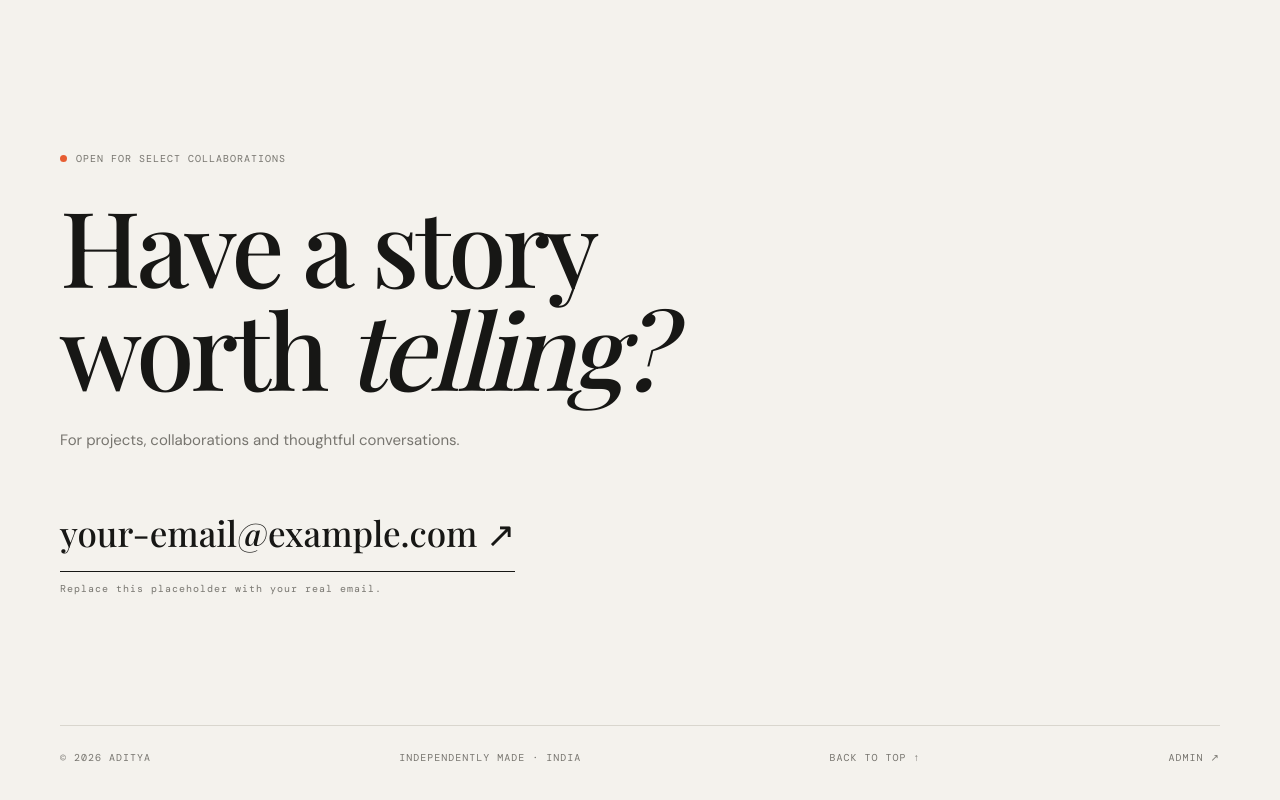
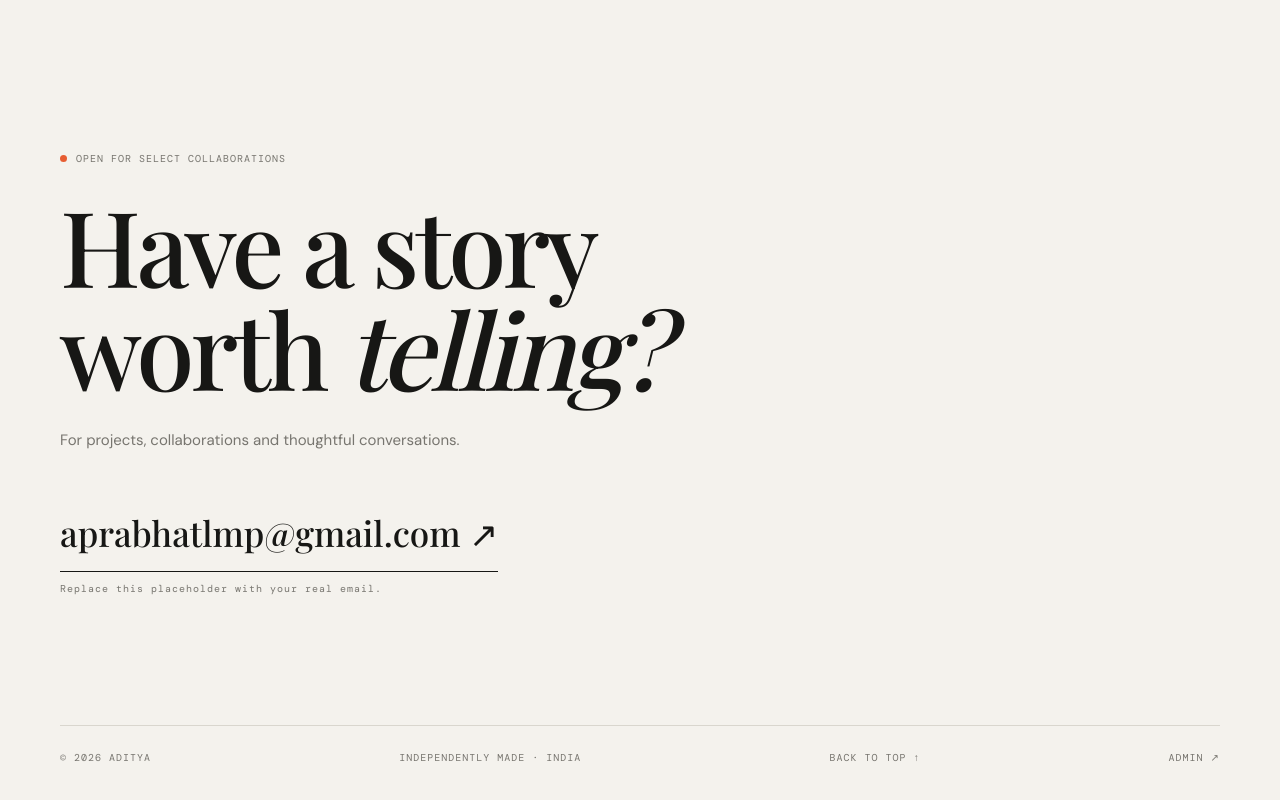
Before and after one commit to Aaditya358/Aaditya358.github.io, a plain HTML site: page index.html in a window 1280 px wide. Shown: the part 4728-5528 px from the top of the page. Drawn offline with nearby package versions, Linux system fonts and the light colour scheme.

Commit message:
Update index.html

```diff
--- a/index.html
+++ b/index.html
@@ -41,7 +41,7 @@ header{height:84px;display:flex;align-items:center;justify-content:space-between
 <section class="page wrap" id="scripts"><div class="eyebrow">ARCHIVE / WRITING</div><h1 class="page-title">Scripts & writing.</h1><p class="intro">Stories shaped for the screen, the voice and the viewer.</p><div class="rows" id="scriptRows"></div></section>
 <section class="page wrap" id="research"><div class="eyebrow">ARCHIVE / RESEARCH</div><h1 class="page-title">Research archive.</h1><p class="intro">Questions, sources and working notes behind the stories.</p><div class="rows" id="researchRows"></div></section>
 <section class="page wrap" id="about"><div class="eyebrow">A LITTLE CONTEXT / ABOUT</div><h1 class="page-title">Thinking in stories.<br><em>Building in visuals.</em></h1><div style="max-width:680px;margin:55px 0 0 auto"><p style="font:24px/1.6 var(--serif)">I'm Aditya, an independent creative working across documentary storytelling, 3D, motion design and visual research.</p><p style="font:20px/1.7 var(--serif)">I enjoy taking complicated subjects, understanding how they work, and finding a clear visual language to explain them. My process moves between research, writing, visual development and post-production.</p><div class="mono">RESEARCH & SCRIPTING　/　BLENDER & 3D　/　AFTER EFFECTS　/　PREMIERE PRO</div></div></section>
-<section class="page wrap" id="contact"><div class="eyebrow">OPEN FOR SELECT COLLABORATIONS</div><h1 class="page-title">Have a story<br>worth <em>telling?</em></h1><p class="intro">For projects, collaborations and thoughtful conversations.</p><a style="font:35px var(--serif);display:inline-block;border-bottom:1px solid;padding:15px 0;margin-top:25px" href="mailto:your-email@example.com">your-email@example.com ↗</a><p class="mono">Replace this placeholder with your real email.</p></section>
+<section class="page wrap" id="contact"><div class="eyebrow">OPEN FOR SELECT COLLABORATIONS</div><h1 class="page-title">Have a story<br>worth <em>telling?</em></h1><p class="intro">For projects, collaborations and thoughtful conversations.</p><a style="font:35px var(--serif);display:inline-block;border-bottom:1px solid;padding:15px 0;margin-top:25px" href="mailto:aprabhatlmp@gmail.com">aprabhatlmp@gmail.com ↗</a><p class="mono">Replace this placeholder with your real email.</p></section>
 </main>
 
 <section id="admin" class="hidden">
```
